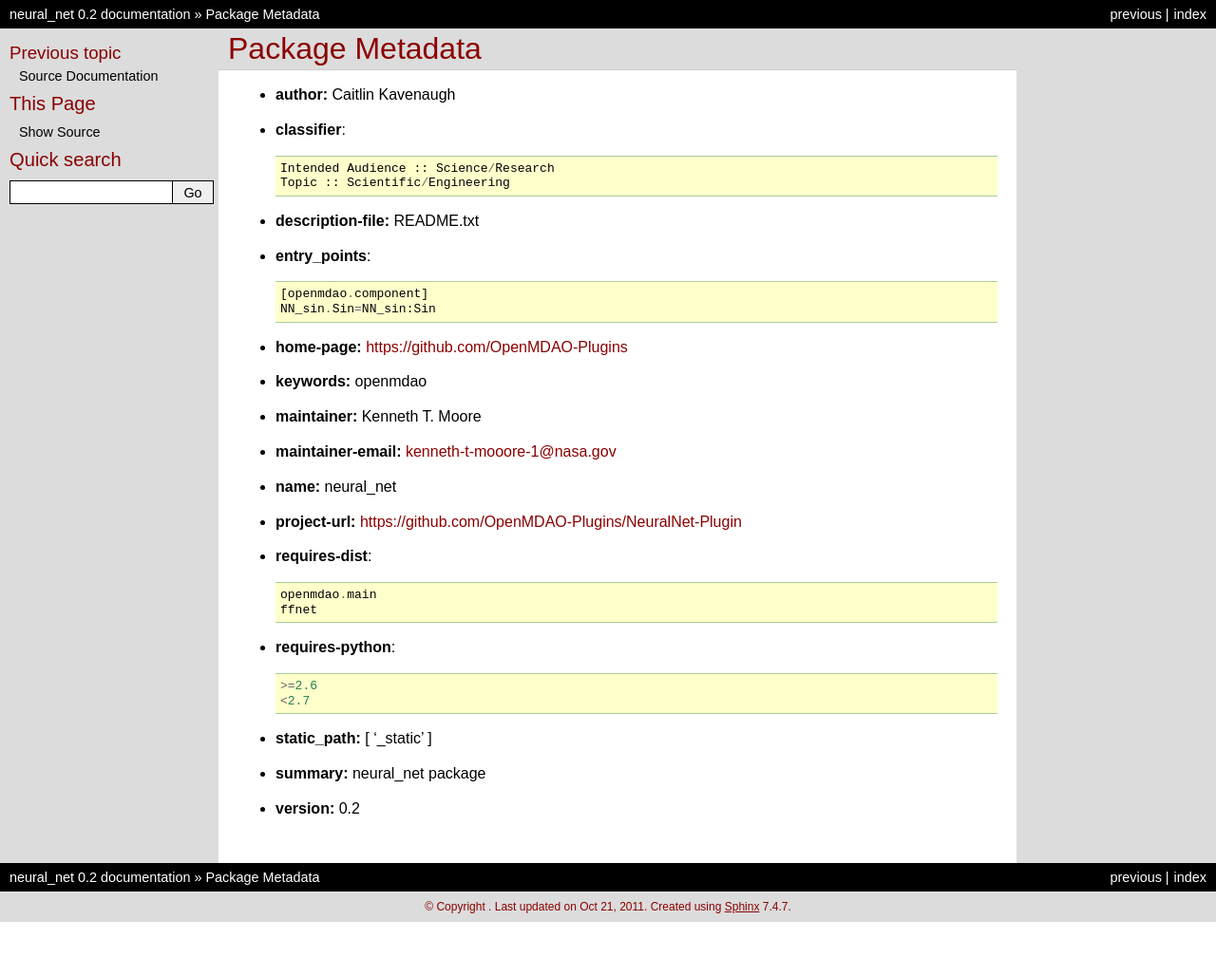
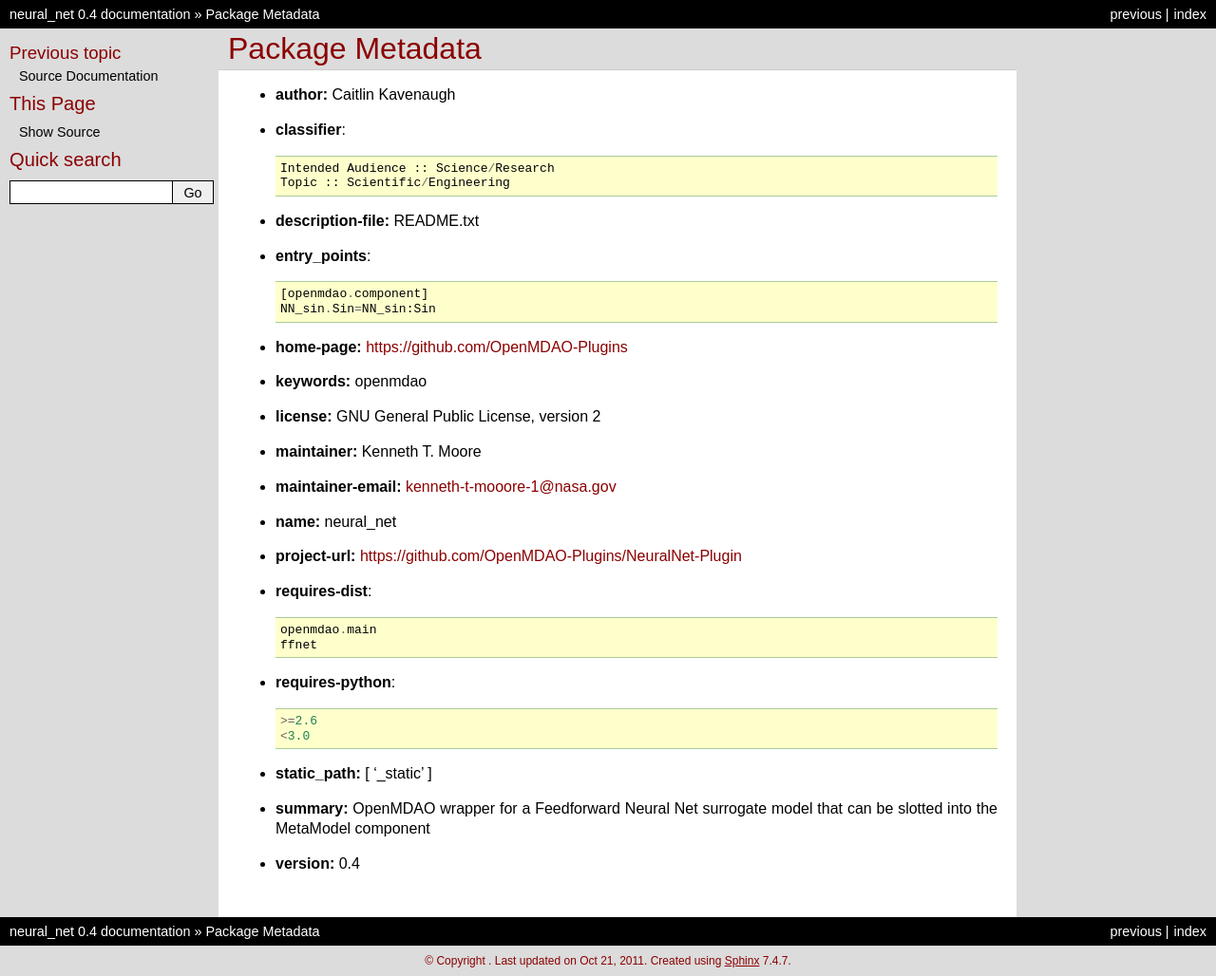
Before and after one commit to OpenMDAO-Plugins/neural_net, a Sphinx documentation site: the page built from docs/pkgdocs.rst, in a window 1280 px wide. Shown: the whole page at 95% size. Built offline with Sphinx 7.4.7, drawn with Linux system fonts in a browser that asks for light colours; before the commit the page ends 971 px from its top, so only the background shows below that.

```diff
--- a/docs/conf.py
+++ b/docs/conf.py
@@ -45,10 +45,10 @@ copyright = u''
 # built documents.
 #
 # The short X.Y version.
-version = '0.2'
+version = '0.4'
 #The short version is the one that shows up in the file when you use /version/.
 # The full version, including alpha/beta/rc tags.
-release = '0.2'
+release = '0.4'
 
 # The language for content autogenerated by Sphinx. Refer to documentation
 # for a list of supported languages.
--- a/docs/pkgdocs.rst
+++ b/docs/pkgdocs.rst
@@ -21,6 +21,8 @@ Package Metadata
 
 - **keywords:** openmdao
 
+- **license:** GNU General Public License, version 2
+
 - **maintainer:** Kenneth T. Moore
 
 - **maintainer-email:** kenneth-t-mooore-1@nasa.gov
@@ -37,10 +39,10 @@ Package Metadata
 - **requires-python**::
 
     >=2.6
-    <2.7
+    <3.0
 
 - **static_path:** [ '_static' ]
 
-- **summary:** neural_net package
+- **summary:** OpenMDAO wrapper for a Feedforward Neural Net surrogate model that can be slotted into the MetaModel component
 
-- **version:** 0.2
+- **version:** 0.4
```
Also changed, not shown: setup.cfg (+4 -4 lines), setup.py (+4 -4 lines), 1 other file.
